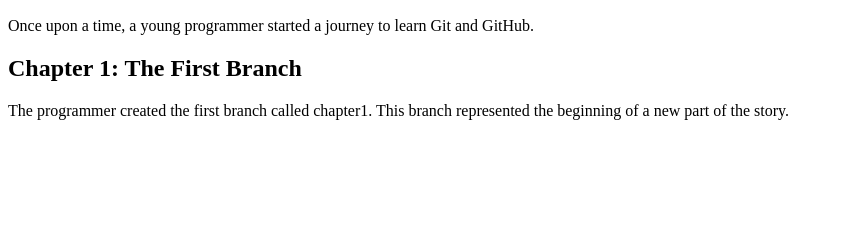
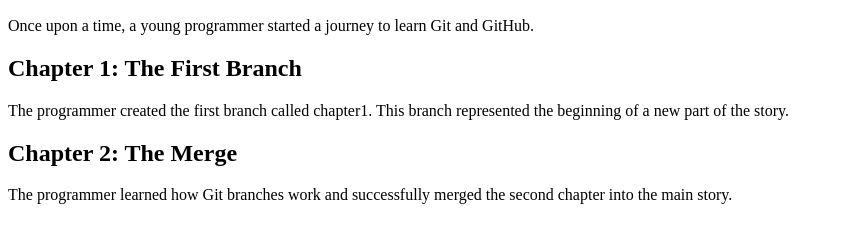
Before and after one commit to gjashwanthcse2405m5-create/stories, a plain HTML site: page index.html in a window 1280 px wide. Shown: the part 111-354 px from the top of the page, without its empty margins (0-843 px from the left). Drawn offline with Linux system fonts and the light colour scheme.

Commit message:
Add Chapter 2

```diff
--- a/index.html
+++ b/index.html
@@ -21,5 +21,11 @@
     The programmer created the first branch called chapter1.
     This branch represented the beginning of a new part of the story.
 </p>
+<h2>Chapter 2: The Merge</h2>
+
+<p>
+    The programmer learned how Git branches work and successfully
+    merged the second chapter into the main story.
+</p>
 </body>
 </html>
```
